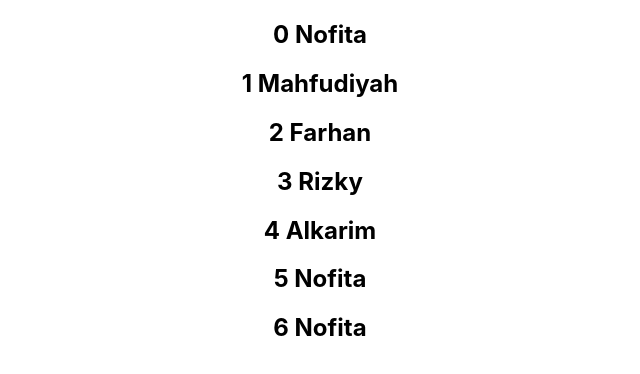
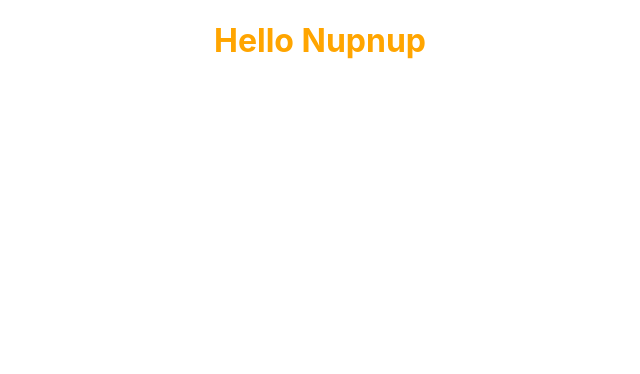
Before and after one commit to nofitamhfdyh/react-app, a React (Create React App) app: page / in a window 1280 px wide. Shown: the top 374 px of the page, without its empty margins (320-960 px from the left). Built offline with nearby package versions, Linux system fonts and the light colour scheme.

Commit message:
Calling CSS (1)

```diff
--- a/src/App.js
+++ b/src/App.js
@@ -11,13 +11,18 @@ import EventBind from './components/EventBind';
 import ParentComponent from './components/ParentComponent';
 import UserGreeting from './components/UserGreeting';
 import NameList from './components/NameList';
+import StyleSheets from './components/StyleSheets';
 
 function App() {
   return (
     <div className="App">
-      <NameList>
+      <StyleSheets>
 
-      </NameList>
+      </StyleSheets>
+
+      {/* <NameList>
+
+      </NameList> */}
       {/* <UserGreeting>
 
       </UserGreeting> */}
--- /dev/null
+++ b/src/components/StyleSheets.js
@@ -0,0 +1,12 @@
+import React from 'react'
+import './myStyle.css'
+
+function StyleSheets() {
+  return (
+    <div>
+        <h1 className='primary'> Hello Nupnup</h1>
+    </div>
+  )
+}
+
+export default StyleSheets
--- /dev/null
+++ b/src/components/myStyle.css
@@ -0,0 +1,3 @@
+.primary{
+        color: orange;
+}
```
